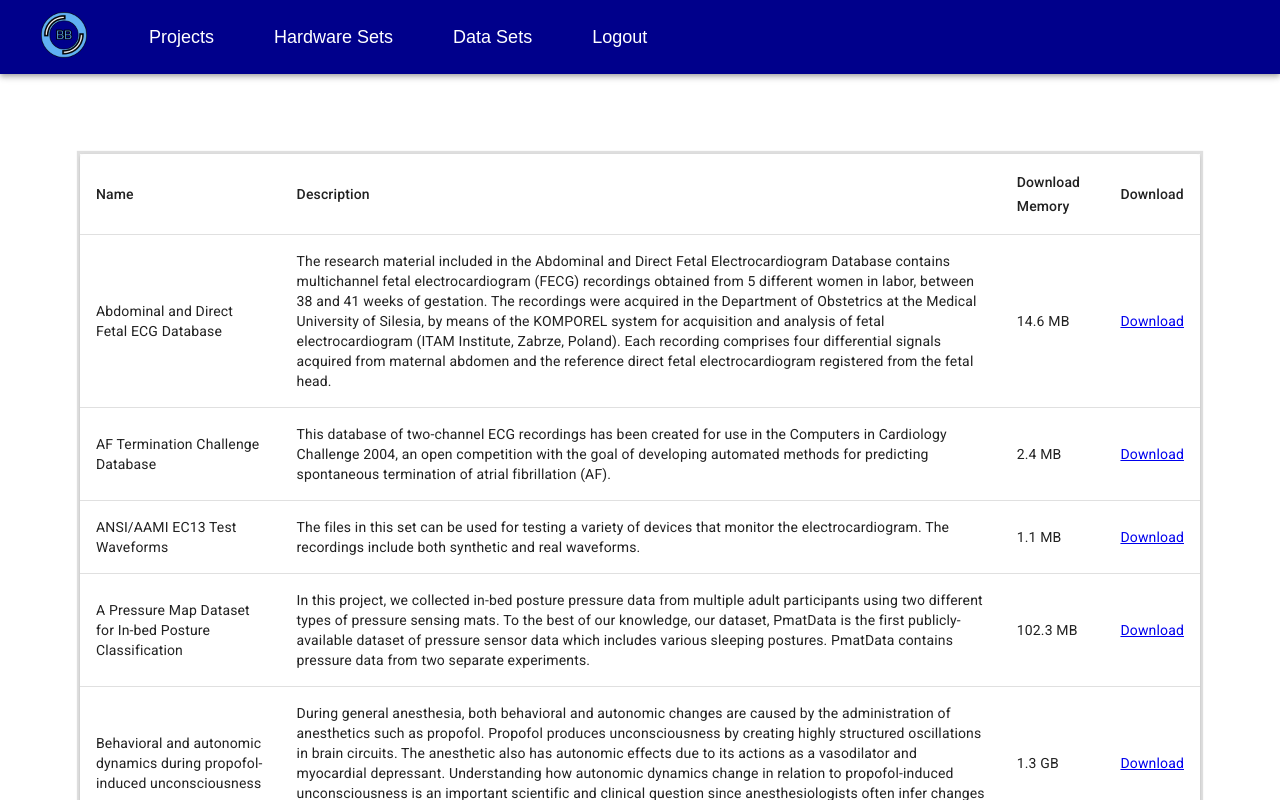
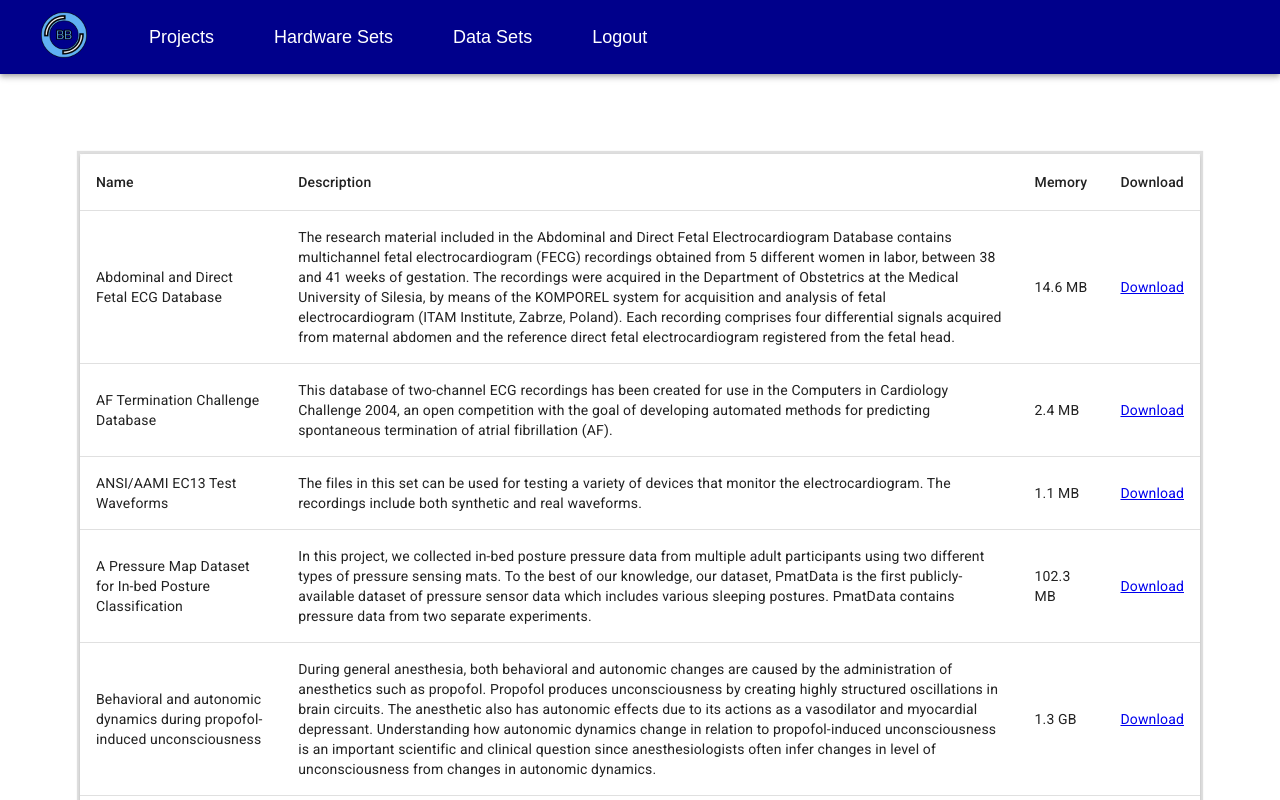
Before and after one commit to techster10173/SoftLab, a React (Create React App) app in the folder frontend/: page /data in a window 1280 px wide. Shown: the top 800 px of the page. Built offline with nearby package versions, Linux system fonts and the light colour scheme.

Commit message:
updated DataSets
map created from data  json file now

```diff
--- a/frontend/src/Data.JSON
+++ b/frontend/src/Data.JSON
@@ -1,5 +1,4 @@
-{
-    "data": [
+[
       {
         "name": "Abdominal and Direct Fetal ECG Database",
         "description": "The research material included in the Abdominal and Direct Fetal Electrocardiogram Database contains multichannel fetal electrocardiogram (FECG) recordings obtained from 5 different women in labor, between 38 and 41 weeks of gestation. The recordings were acquired in the Department of Obstetrics at the Medical University of Silesia, by means of the KOMPOREL system for acquisition and analysis of fetal electrocardiogram (ITAM Institute, Zabrze, Poland). Each recording comprises four differential signals acquired from maternal abdomen and the reference direct fetal electrocardiogram registered from the fetal head.",
@@ -67,4 +66,3 @@
         "download": "https://physionet.org/static/published-projects/crisdb/cast-rr-interval-sub-study-database-1.0.0.zip"
       }
     ]
-  }
--- a/frontend/src/DataSets.jsx
+++ b/frontend/src/DataSets.jsx
@@ -1,7 +1,6 @@
 import {Navbar} from "./Toolbar.jsx";
 import React from "react";
 import './Projects.css';
-
 import Table from '@mui/material/Table';
 import TableBody from '@mui/material/TableBody';
 import TableCell from '@mui/material/TableCell';
@@ -10,25 +9,7 @@ import TableHead from '@mui/material/TableHead';
 import TableRow from '@mui/material/TableRow';
 import Paper from '@mui/material/Paper';
 import Box from '@mui/material/Box';
-
-
-  function createData(name, description, memory, download) {
-      return {name, description, memory, download};
-    }
-
-    const rows = [
-      createData('Abdominal and Direct Fetal ECG Database', 'The research material included in the Abdominal and Direct Fetal Electrocardiogram Database contains multichannel fetal electrocardiogram (FECG) recordings obtained from 5 different women in labor, between 38 and 41 weeks of gestation. The recordings were acquired in the Department of Obstetrics at the Medical University of Silesia, by means of the KOMPOREL system for acquisition and analysis of fetal electrocardiogram (ITAM Institute, Zabrze, Poland). Each recording comprises four differential signals acquired from maternal abdomen and the reference direct fetal electrocardiogram registered from the fetal head.', '14.6 MB',<a href='https://physionet.org/static/published-projects/adfecgdb/abdominal-and-direct-fetal-ecg-database-1.0.0.zip' download>Download</a>),
-      createData('AF Termination Challenge Database', 'This database of two-channel ECG recordings has been created for use in the Computers in Cardiology Challenge 2004, an open competition with the goal of developing automated methods for predicting spontaneous termination of atrial fibrillation (AF).', '2.4 MB',<a href='https://physionet.org/static/published-projects/aftdb/af-termination-challenge-database-1.0.0.zip' download>Download</a>),
-      createData('ANSI/AAMI EC13 Test Waveforms', 'The files in this set can be used for testing a variety of devices that monitor the electrocardiogram. The recordings include both synthetic and real waveforms.', '1.1 MB',<a href='https://physionet.org/static/published-projects/aami-ec13/ansiaami-ec13-test-waveforms-1.0.0.zip' download>Download</a>),
-      createData('A Pressure Map Dataset for In-bed Posture Classification', 'In this project, we collected in-bed posture pressure data from multiple adult participants using two different types of pressure sensing mats. To the best of our knowledge, our dataset, PmatData is the first publicly-available dataset of pressure sensor data which includes various sleeping postures. PmatData contains pressure data from two separate experiments.', '102.3 MB',<a href='https://physionet.org/static/published-projects/pmd/a-pressure-map-dataset-for-in-bed-posture-classification-1.0.0.zip' download>Download</a>),
-      createData('Behavioral and autonomic dynamics during propofol-induced unconsciousness', 'During general anesthesia, both behavioral and autonomic changes are caused by the administration of anesthetics such as propofol. Propofol produces unconsciousness by creating highly structured oscillations in brain circuits. The anesthetic also has autonomic effects due to its actions as a vasodilator and myocardial depressant. Understanding how autonomic dynamics change in relation to propofol-induced unconsciousness is an important scientific and clinical question since anesthesiologists often infer changes in level of unconsciousness from changes in autonomic dynamics.', '1.3 GB',<a href='https://physionet.org/static/published-projects/propofol-anesthesia-dynamics/behavioral-and-autonomic-dynamics-during-propofol-induced-unconsciousness-1.0.zip' download>Download</a>),
-      createData('BIDMC Congestive Heart Failure Database', 'This database includes long-term ECG recordings from 15 subjects (11 men, aged 22 to 71, and 4 women, aged 54 to 63) with severe congestive heart failure (NYHA class 3–4). This group of subjects was part of a larger study group receiving conventional medical therapy prior to receiving the oral inotropic agent, milrinone.', '580.5 MB',<a href='https://physionet.org/static/published-projects/chfdb/bidmc-congestive-heart-failure-database-1.0.0.zip' download>Download</a>),
-      createData('BIDMC PPG and Respiration Dataset', 'This dataset contains signals and numerics extracted from the much larger MIMIC II matched waveform Database, along with manual breath annotations made from two annotators, using the impedance respiratory signal.', '207.8 MB',<a href='https://physionet.org/static/published-projects/bidmc/bidmc-ppg-and-respiration-dataset-1.0.0.zip' download>Download</a>),
-      createData('Blood Pressure in Salt-Sensitive Dahl Rats', 'Salt-sensitive hypertension is known to be associated with dysfunction of the baroreflex control system in the Dahl salt-sensitive (SS) rat. However, neither the physiological mechanisms nor the genomic regions underlying the baroreflex dysfunction seen in this rat model are definitively known. Here, we have adopted a mathematical modeling approach to investigate the physiological and genetic origins of baroreflex dysfunction in the Dahl SS rat.', '3.4 MB',<a href='https://physionet.org/static/published-projects/bpssrat/blood-pressure-in-salt-sensitive-dahl-rats-1.0.0.zip' download>Download</a>),
-      createData('Brno University of Technology ECG Quality Database (BUT QDB)', 'BUT QDB is a database created by the cardiology team at the Department of Biomedical Engineering, Brno University of Technology, for the purpose of evaluating ECG quality.', '2.2 GB',<a href='https://physionet.org/static/published-projects/butqdb/brno-university-of-technology-ecg-quality-database-but-qdb-1.0.0.zip' download>Download</a>),
-      createData('CAP Sleep Database', 'The Cyclic Alternating Pattern (CAP) is a periodic EEG activity occurring during NREM sleep. ', '40.1 GB',<a href='https://physionet.org/static/published-projects/capslpdb/cap-sleep-database-1.0.0.zip' download>Download</a>),
-      createData('CAST RR Interval Sub-Study Database', 'The Cardiac Arrhythmia Suppression Trial (CAST) was a landmark NHLBI-sponsored study designed to test the hypothesis that the suppression of asymptomatic or mildly symptomatic ventricular premature complexes (PVCs) in survivors of myocardial infarction (MI) would decrease the number of deaths from ventricular arrhythmias and improve survival.', '616.6 MB',<a href='https://physionet.org/static/published-projects/crisdb/cast-rr-interval-sub-study-database-1.0.0.zip' download>Download</a>)
-    ];
+import data from "./Data.json"
 
 export class DataSets extends React.Component {
     render() {
@@ -51,12 +32,13 @@ export class DataSets extends React.Component {
                   <TableRow>
                     <TableCell align="middle">Name</TableCell>
                     <TableCell align="middle">Description</TableCell>
-                    <TableCell align="middle">Download Memory</TableCell>
+                    <TableCell align="middle">Memory</TableCell>
                     <TableCell align="middle">Download</TableCell>
                   </TableRow>
                 </TableHead>
                 <TableBody>
-                  {rows.map((row) => (
+                  {data.map((row) => {
+                    return (
                       <TableRow
                         key={row.name}
                         sx={{ '&:last-child td, &:last-child th': { border: 0 } }}
@@ -64,9 +46,10 @@ export class DataSets extends React.Component {
                         <TableCell align="middle">{row.name}</TableCell>
                         <TableCell align="middle">{row.description}</TableCell>
                         <TableCell align="middle">{row.memory}</TableCell>
-                      <TableCell align="middle">{row.download}</TableCell>
+                        <TableCell align="middle">{<a href= {row.download} download>Download</a>}</TableCell>
                       </TableRow>
-                  ))}
+                    );
+                  })}
                 </TableBody>
               </Table>
             </TableContainer>
```
Lines whose indentation alone changed are shown as unchanged.
